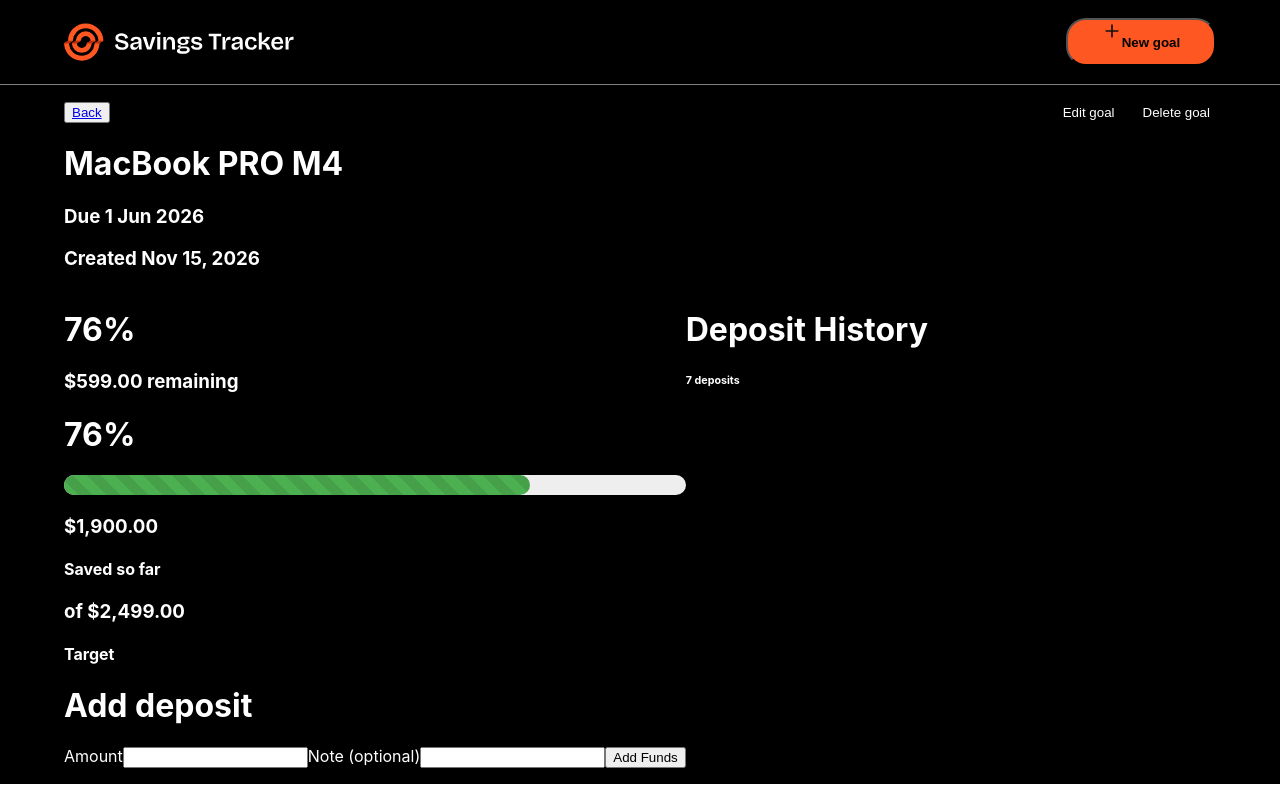
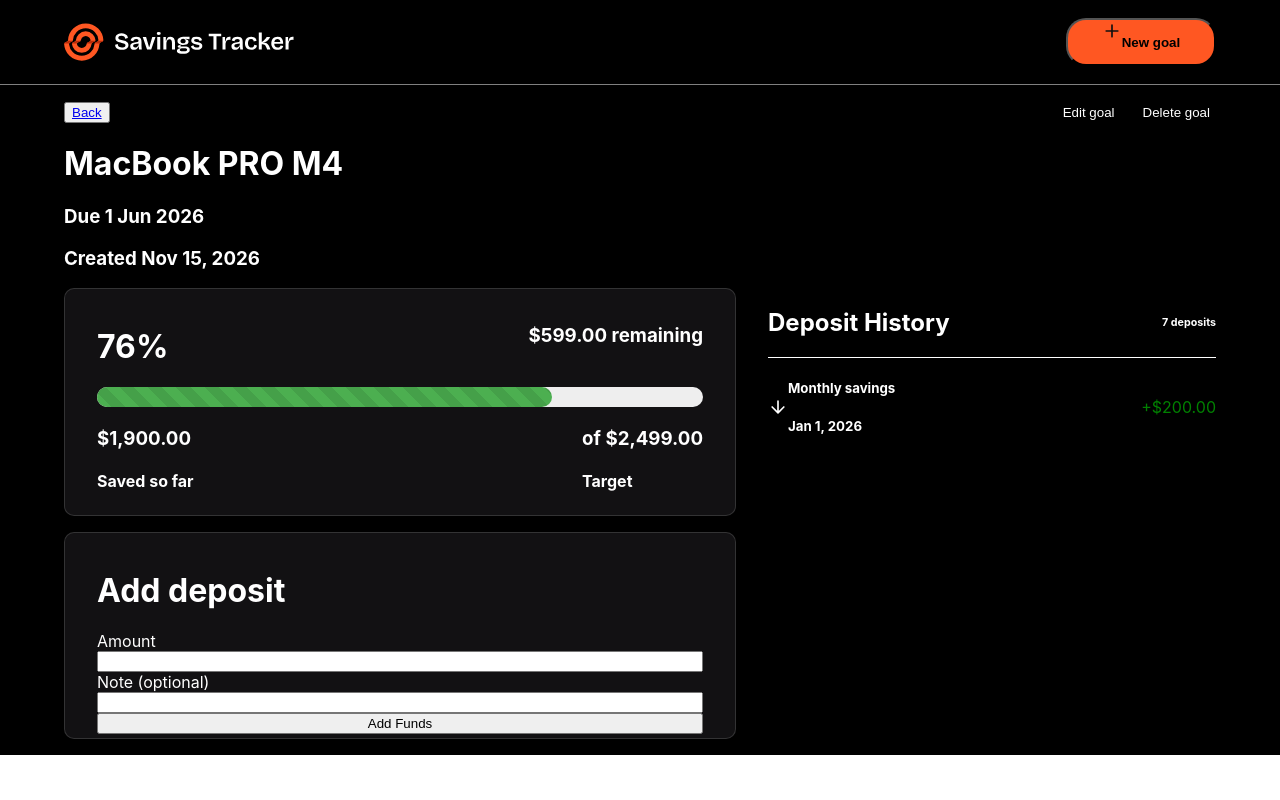
Before and after one commit to Tduncan14/savingtracker2.0, a React (Create React App) app in the folder frontend/: page /goals/1 in a window 1280 px wide. Built offline with nearby package versions, Linux system fonts and the light colour scheme.

Commit message:
keep moving forward

```diff
--- a/frontend/src/App.css
+++ b/frontend/src/App.css
@@ -37,6 +37,7 @@
 }
 
 
+
 body,
 html {
   margin: 0;
--- a/frontend/src/Components/GoalPage/Goalpage.css
+++ b/frontend/src/Components/GoalPage/Goalpage.css
@@ -32,5 +32,86 @@
 
 .goaldataBothLR {
     display: flex;
+    justify-content: center;
+    column-gap: 2rem;
+}
+
+
+.leftData {
+    flex: 1.5;
+    display: flex;
+    flex-direction: column;
+    row-gap: 1rem;
 
 }
+
+
+.rightData {
+    flex: 1;
+}
+
+
+/* right side */
+
+.dataRightHead {
+    display: flex;
+    justify-content: space-between;
+    align-items: center;
+    justify-items: center;
+    border-bottom: 1px solid white;
+}
+
+
+.goalDataInfo {
+    border: solid 1px rgba(183, 183, 183, .2);
+    background-color: rgba(60, 59, 64, .3);
+    border-radius: 10px;
+    padding: 1rem 2rem .2rem;
+}
+
+.addDeposit {
+    border: solid 1px rgba(183, 183, 183, .2);
+    background-color: rgba(60, 59, 64, .3);
+    border-radius: 10px;
+    padding: 1rem 2rem .2rem;
+
+}
+
+.addDepositContainer {
+    display: flex;
+    flex-direction: column;
+}
+
+
+/* goals */
+
+.goalContainerMoneytoolBar {
+    display: flex;
+    justify-content: space-between;
+}
+
+
+/* more goal Container */
+
+.goalDataLeftTitle {
+    display: flex;
+    justify-content: space-between;
+}
+
+/* arrow */
+
+
+.depositHistory {
+    display: flex;
+    justify-content: space-between;
+    align-items: center;
+}
+
+.depositARROW {
+    display: flex;
+    align-items: center;
+}
+
+.moneyDeposit {
+    color: green;
+}
--- a/frontend/src/Components/GoalPage/Goalpage.js
+++ b/frontend/src/Components/GoalPage/Goalpage.js
@@ -1,6 +1,7 @@
 import { useState, useEffect } from 'react';
 import './Goalpage.css'
 import { NavLink } from 'react-router';
+import downImage from '../../assets/images/icon-arrow-down.svg'
 
 
 const Goalpage = ({ goals }) => {
@@ -67,13 +68,15 @@
                             <div className="goalDataLeftInput">
 
                                 <div className="InputContainer">
-                                    <h1>76%</h1>
+
 
                                     <progress value={75} max={100} />
 
                                 </div>
 
 
+
+                                <div className='goalContainerMoneytoolBar'>
                                     <div className="goalDataMoneySaved">
                                         <h3>$1,900.00</h3>
                                         <h4>Saved so far</h4>
@@ -82,6 +85,7 @@
                                     <div className="goalDataMoneyTotal">
                                         <h3> of $2,499.00</h3>
                                         <h4>Target</h4>
+                                    </div>
                                 </div>
 
 
@@ -125,15 +129,39 @@
                     </div>
                 </div>
 
-                <div className="dataRight">
+                <div className="rightData">
 
                     <div className="dataRightHead">
-                        <h1>Deposit History</h1>
+                        <h2>Deposit History</h2>
 
                         <h6> 7 deposits</h6>
                     </div>
 
                     <div className="depositHistory">
+
+                        <div className="depositHistoryDiv">
+
+                            <div className="depositARROW" >
+
+
+                                <img src={downImage} />
+
+
+                                <div className="">
+                                    <h5>Monthly savings</h5>
+                                    <h5>Jan 1, 2026</h5>
+                                </div>
+                            </div>
+
+
+
+                        </div>
+
+
+
+                        <div className='moneyDeposit'>
+                            +$200.00
+                        </div>
 
                     </div>
 
```
Lines whose indentation alone changed are shown as unchanged.
